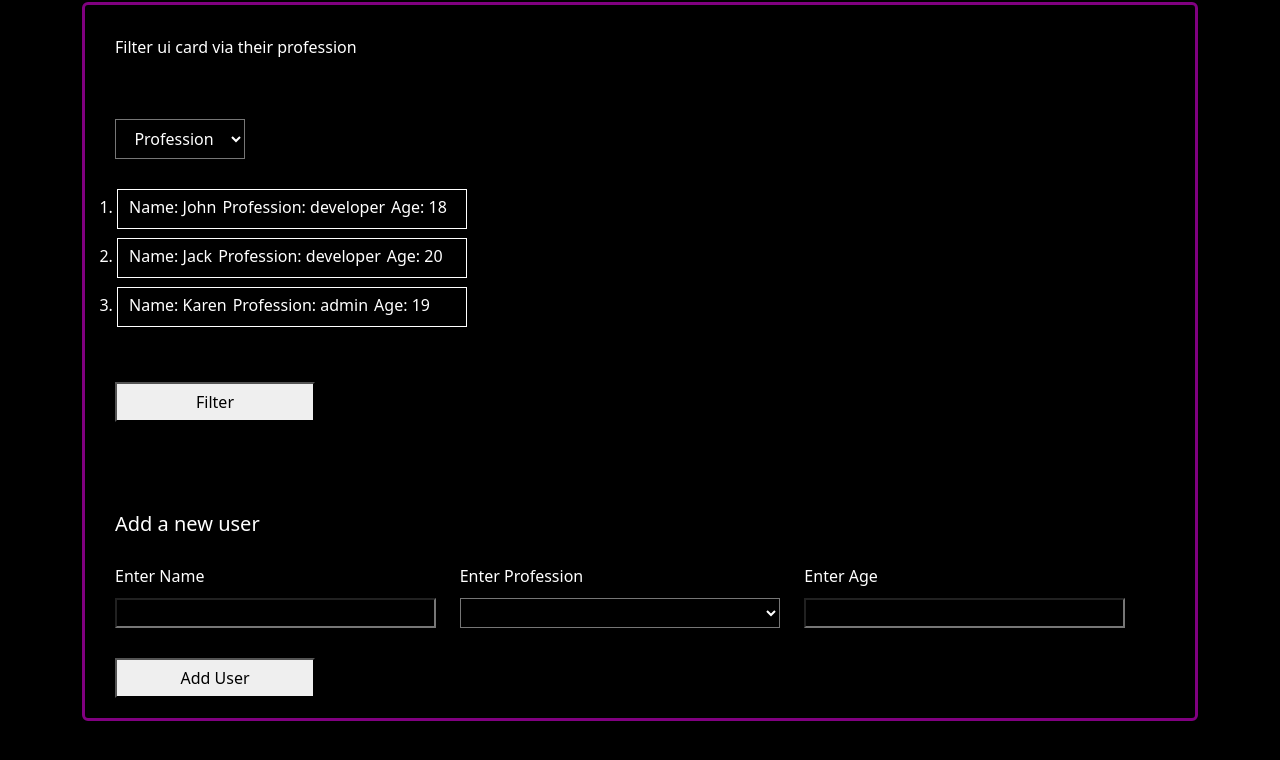
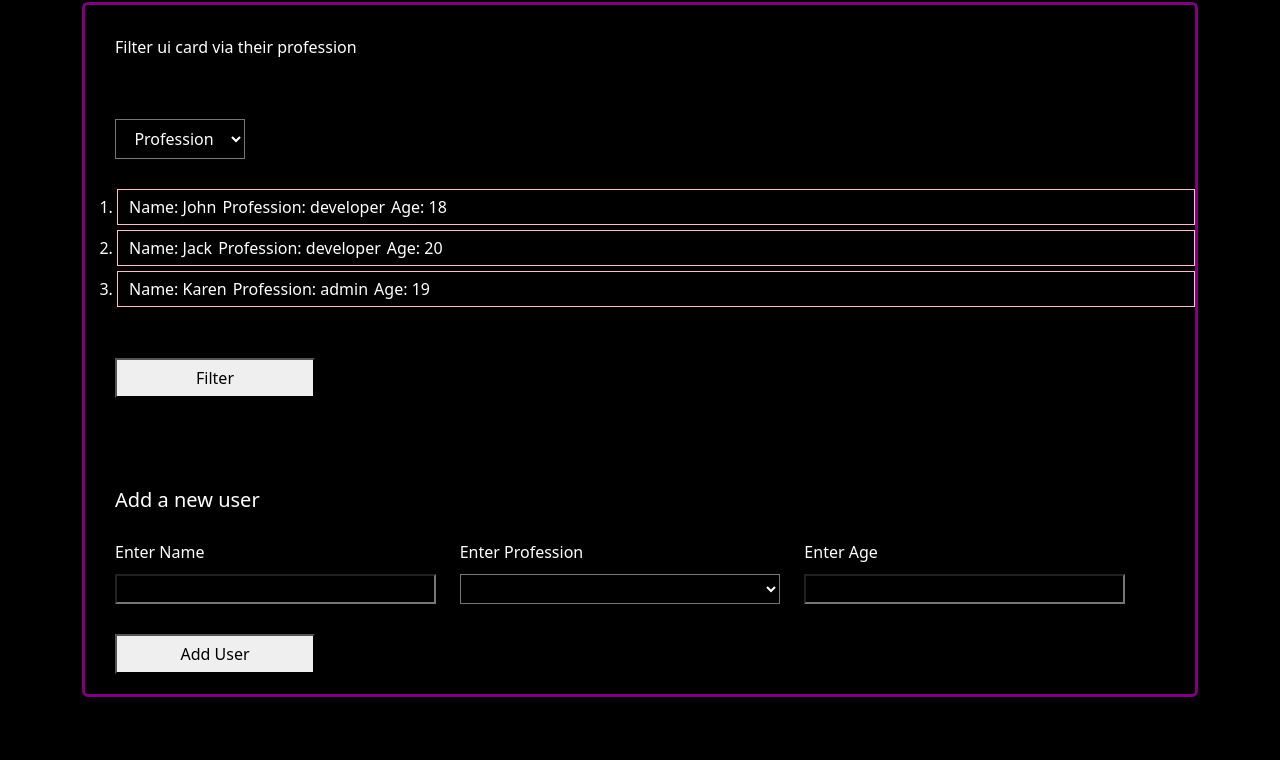
Before and after one commit to shubham1upadhyay/F2-C2, a plain HTML site: page index.html in a window 1280 px wide. Shown: the part 50-810 px from the top of the page. Drawn offline with nearby package versions, Linux system fonts and the light colour scheme.

Commit message:
css updated

```diff
--- a/makeup.css
+++ b/makeup.css
@@ -36,10 +36,8 @@ ol{
     color:white;
 }
 li{
-    width:350px;
-    height:40px;
-    border:1px white solid;
-    margin-bottom: 9px;
+    border: 1px pink solid;
+    margin-bottom: 5px;
     padding:5px;
 }
 span{
```
